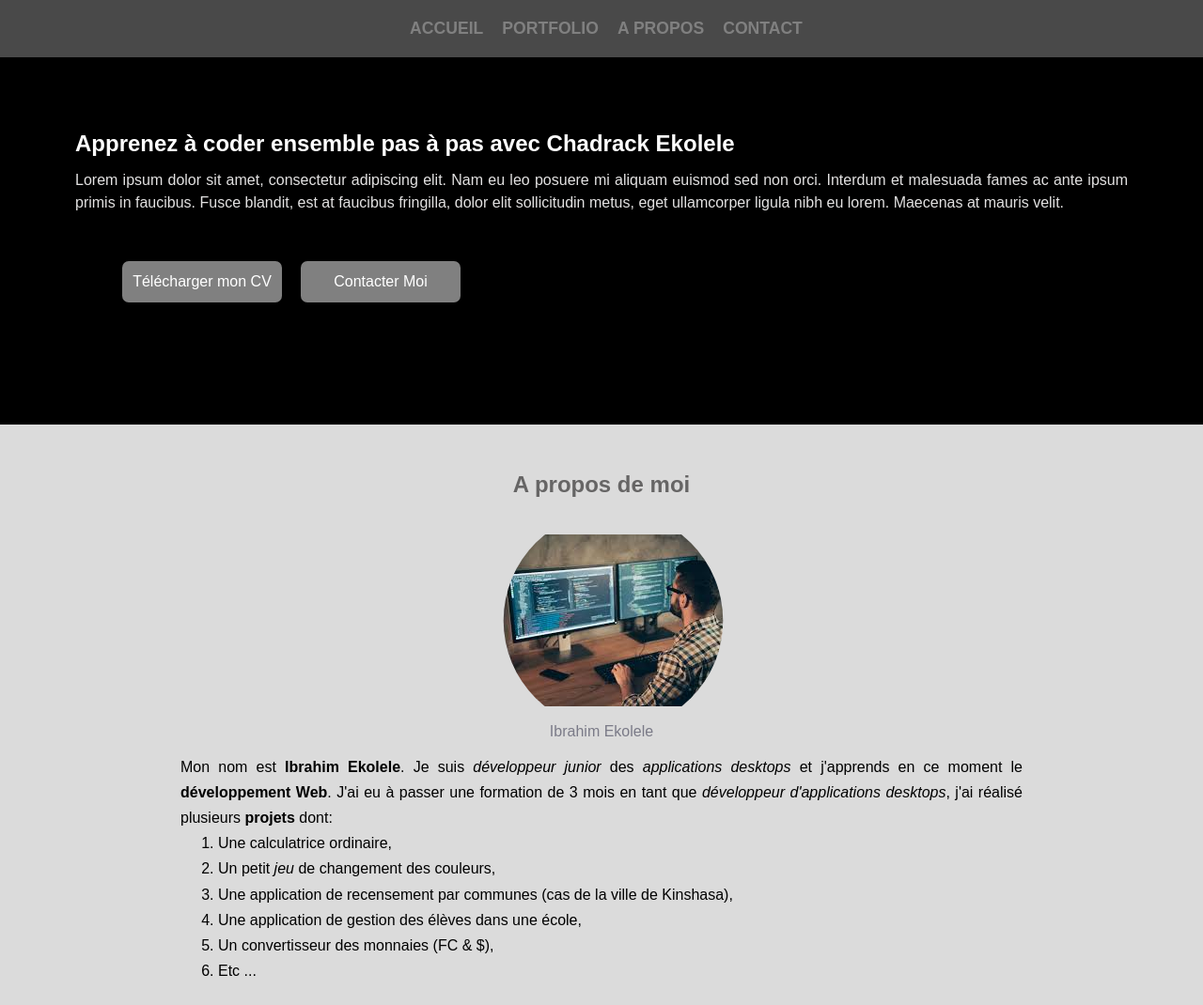
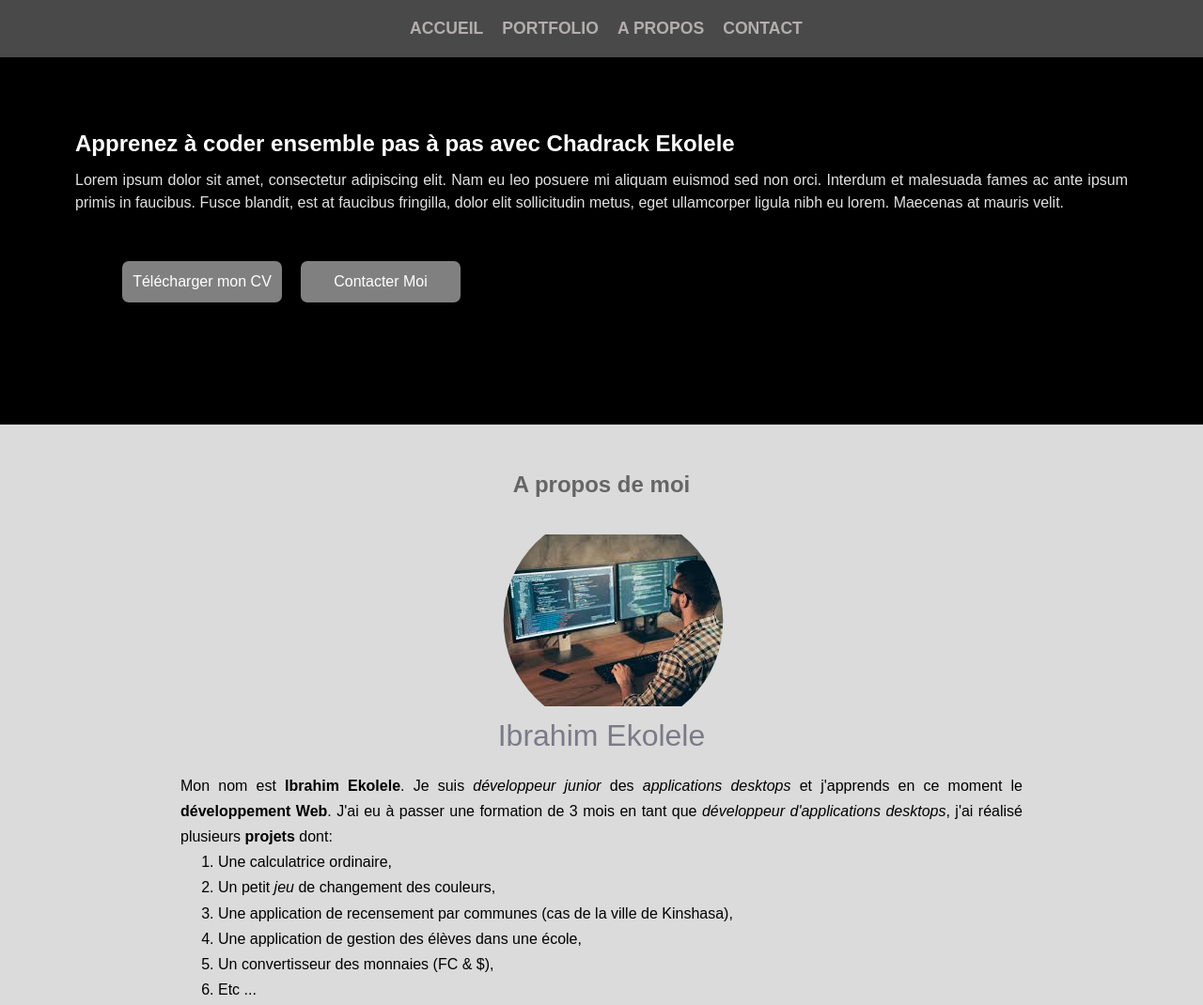
Before and after one commit to Ekoleleibrahim/Page1, a plain HTML site: page index.html in a window 1280 px wide. Shown: the top 1070 px of the page at 94% size. Drawn offline with Linux system fonts and the light colour scheme.

Commit message:
ajout des styles

```diff
--- a/index.html
+++ b/index.html
@@ -18,7 +18,7 @@
 
     <section class="lorem">
       <header>
-        <h2 id="lorem-title">Apprenez à coder ensemble pas à pas avec <strong class="identity">Chadrack Ekolele</strong></h2>
+        <h1 id="lorem-title">Apprenez à coder ensemble pas à pas avec <strong class="identity">Chadrack Ekolele</strong></h1>
       </header>
       <p class="def">Lorem ipsum dolor sit amet, consectetur adipiscing elit. Nam eu leo posuere mi aliquam euismod sed non orci. Interdum et malesuada fames ac ante ipsum primis in faucibus. Fusce blandit, est at faucibus fringilla, dolor elit sollicitudin metus, eget ullamcorper ligula nibh eu lorem. Maecenas at mauris velit.
       </p>
--- a/style.css
+++ b/style.css
@@ -34,7 +34,7 @@ nav
     font-weight: bold;
     text-decoration: none;
     box-sizing: border-box;
-    color: gray;
+    color: rgb(179, 174, 174);
 }
 
 .bar-nav:hover
@@ -141,7 +141,8 @@ figcaption
 {
     text-align: center;
     color: rgba(11, 10, 38, 0.464);
-    margin:5px 0 10px;
+    margin:10px 0 25px;
+    font-size: 2em;
 }
 
 .etudes
```
